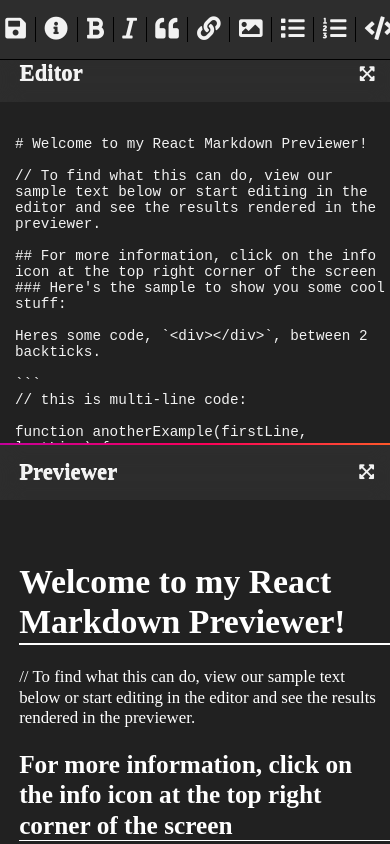
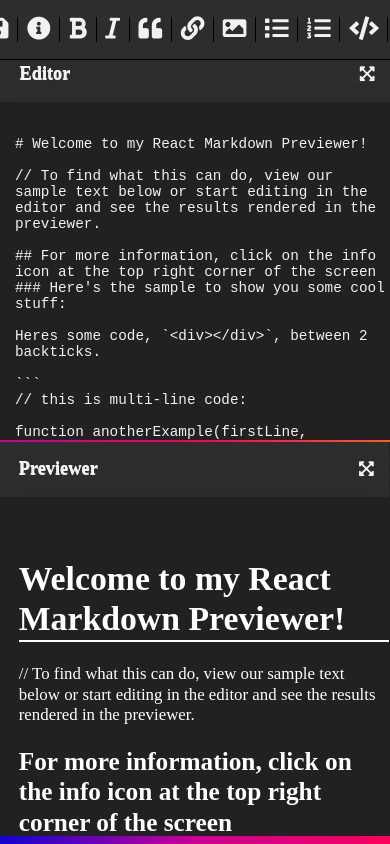
Before and after one commit to 1XWebbyX1/markdown-previewer-pwa, a React (Create React App) app: page / in a window 390 px wide. Built offline with nearby package versions, Linux system fonts and the light colour scheme; a web font is replaced by a local one.

Commit message:
add line breaks on overflow

```diff
--- a/src/sass/02-components/Background.scss
+++ b/src/sass/02-components/Background.scss
@@ -24,7 +24,7 @@
   .parent{
     display: flex;
     align-items: center;
-    height: 100vh;
+    height: 95vh;
     overflow: visible;
   }
 }
--- a/src/sass/02-components/Previewer.scss
+++ b/src/sass/02-components/Previewer.scss
@@ -1,7 +1,10 @@
 
 .preview {
   overflow: scroll;
+  overflow-x: hidden;
+  overflow-wrap: break-word;
   margin: 0 0.2%;
+  padding-right: 0.2%;
   margin-top: 100px;
   margin-left: 0;
   width: 49.8%;
@@ -10,6 +13,7 @@
   background: var(--textArea);
 
   #view {
+    display: block;
     padding: 5%;
     padding-right: 0;
     margin-top: 5%;
@@ -28,6 +32,7 @@
 
 code {
   background: white;
+  overflow-wrap: break-word;
   color: #e60099;
   padding: 1px 4px 2px 4px;
 }
--- a/src/sass/02-components/Taskbar.scss
+++ b/src/sass/02-components/Taskbar.scss
@@ -10,15 +10,14 @@
   >ul{
     display: flex;
     justify-content: center;
-    padding-right: 1%;
     list-style-type: none;
     text-decoration: none;
 
   li {
     height: 100%;
-    border-left: 0.5px solid black;
-    padding-left: 2.5%;
-    margin-left: 2.5%;
+    border-right: 0.5px solid black;
+    padding-right: 2.5%;
+    margin-right: 2.5%;
   i {
     z-index: 99;
     font-size: calc(0.9em + 1vmax);
--- a/src/sass/04-tools/_media-queries.scss
+++ b/src/sass/04-tools/_media-queries.scss
@@ -6,10 +6,12 @@
   }
   body .back {
     width: 100vw;
-    &:focus-within {min-height: 1000px !important;}
+    height: 100vh;
     .parent{
       flex-direction: column;
       justify-content: flex-start;
+      height: 99vh;
+      &:focus-within {min-height: 1000px !important;}
     }
   }
 
@@ -17,10 +19,10 @@
     margin-top: 12%;
     overflow-x: hidden;
     width: 100%!important;
-    height: 49.5%;
+    height: 50%;
     textarea:focus-within {
-      height: 1000px !important;
-      font-size: 3.5vmax !important;
+      height: 50% !important;
+      font-size: 4vw !important;
     }
 
     .toolbar{
@@ -35,7 +37,7 @@
       h3 {
         padding: 5%;
         padding-right: 0;
-        font-size: 2.7vmax;
+        font-size: 4.7vw;
         text-shadow: 0 -1px 0 #fff, 0 1px 0 #2e2e2e, 0 2px 0 #2c2c2c;
       }
     }
@@ -45,7 +47,7 @@
     margin-top: 0.5%;
     overflow-x: hidden;
     width: 100%!important;
-    height: 49.8%;
+    height: 50%;
     code{
       width: 50%;
       height: auto;
@@ -64,7 +66,7 @@
       h3 {
         padding: 5%;
         padding-right: 0;
-        font-size: 2.7vmax;
+        font-size: 4.7vw;
         text-shadow: 0 -1px 0 #fff, 0 1px 0 #2e2e2e, 0 2px 0 #2c2c2c;
       }
     }
```
Also changed, not shown: src/data/strings.js (line endings or trailing spaces).
